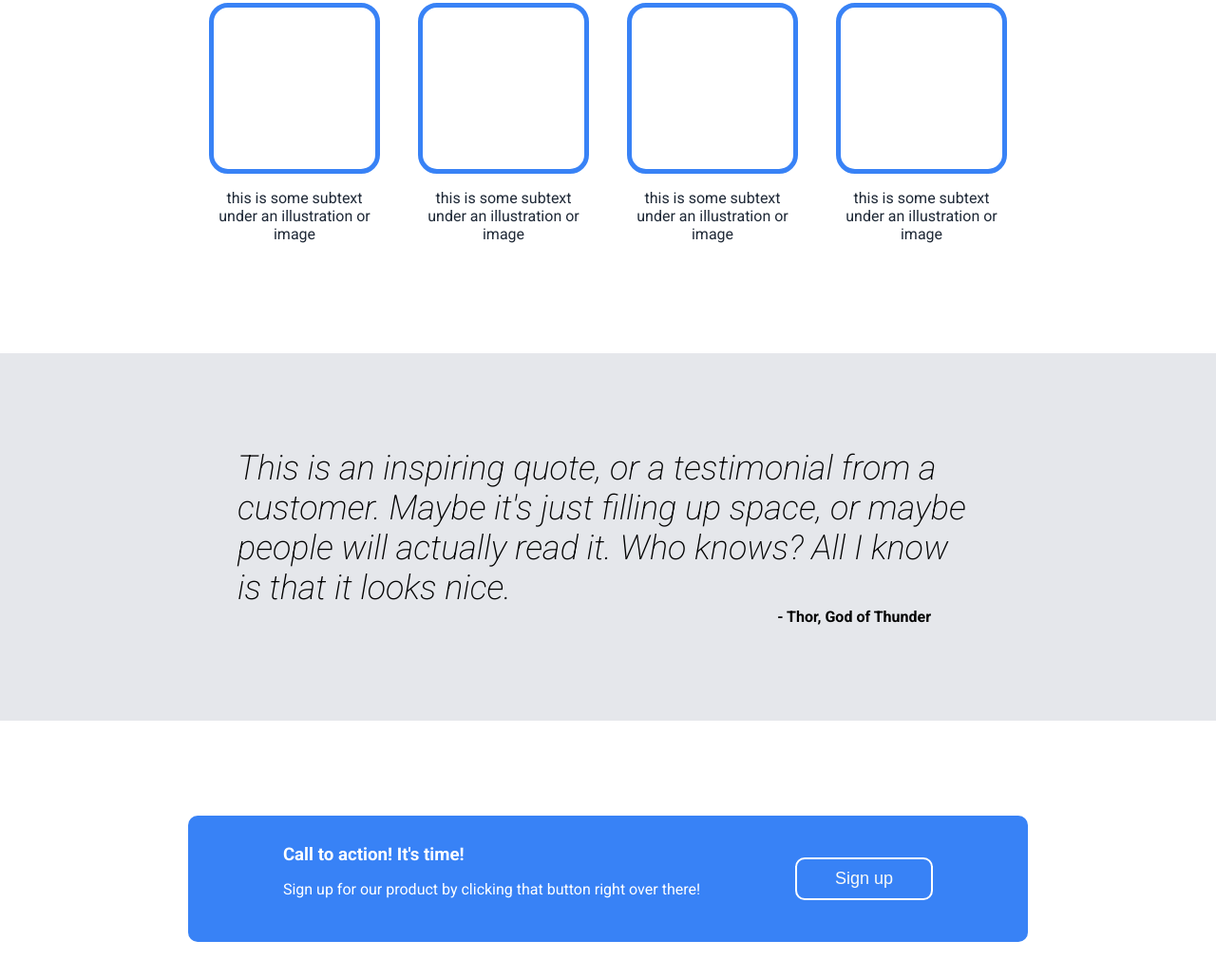
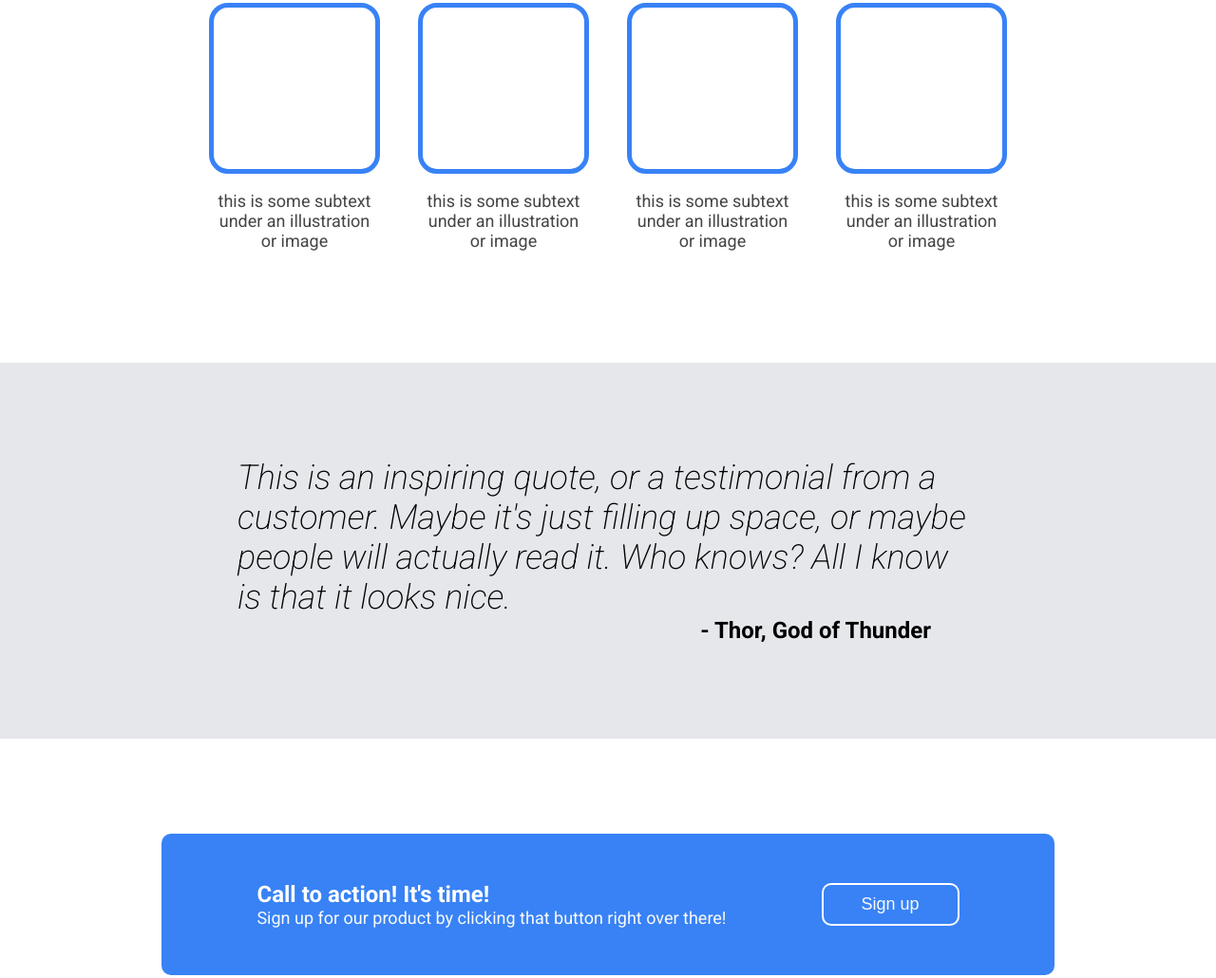
Before and after one commit to giannindm/odin-landing-page, a plain HTML site: page index.html in a window 1280 px wide. Shown: the part 613-1643 px from the top of the page at 95% size. Drawn offline with Linux system fonts and the light colour scheme.

Commit message:
Finetune styling

```diff
--- a/style.css
+++ b/style.css
@@ -1,6 +1,10 @@
 body {
     margin: 0;
     font-family: Roboto;
+}
+
+p {
+    font-size: 18px;
 }
 
 /* Hero styling */
@@ -110,6 +114,10 @@ h2 {
     text-align: center;
 }
 
+.card p {
+    color: #454545;
+}
+
 .card-img {
     border: 5px solid #3882F6;
     border-radius: 20px;
@@ -146,11 +154,13 @@ h2 {
 .author p {
     margin: 0;
     padding-right: 50px;
+    font-size: 24px;
 }
 
 /* CTA styling */
 h3 {
     margin: 0;
+    font-size: 24px;
 }
 
 .cta-section {
@@ -164,13 +174,18 @@ h3 {
 .cta-container {
     background-color: #3882F6;
     display: flex;
-    padding: 30px 100px;
+    padding: 50px 100px;
     gap: 100px;
     border-radius: 10px;
 }
 
 .cta-text {
     flex: 2 1 0;
+}
+
+.cta-text p {
+    color: #F9FAF8;
+    margin: 0;
 }
 
 .cta-button {
```
